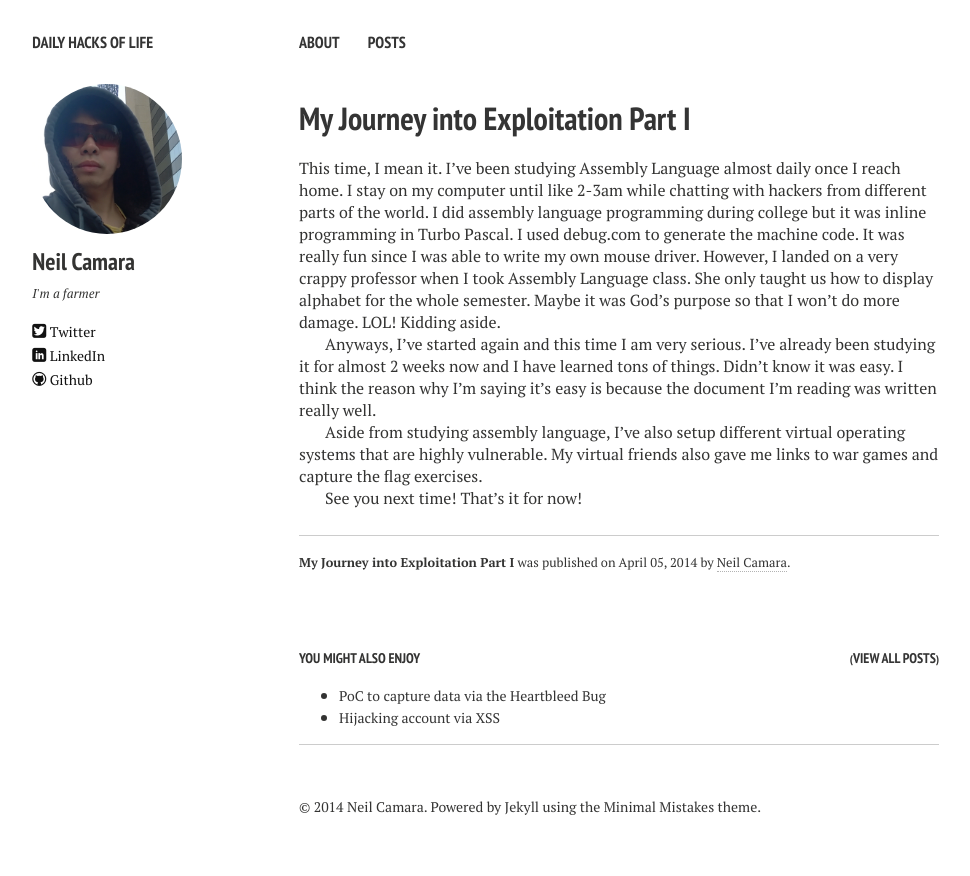
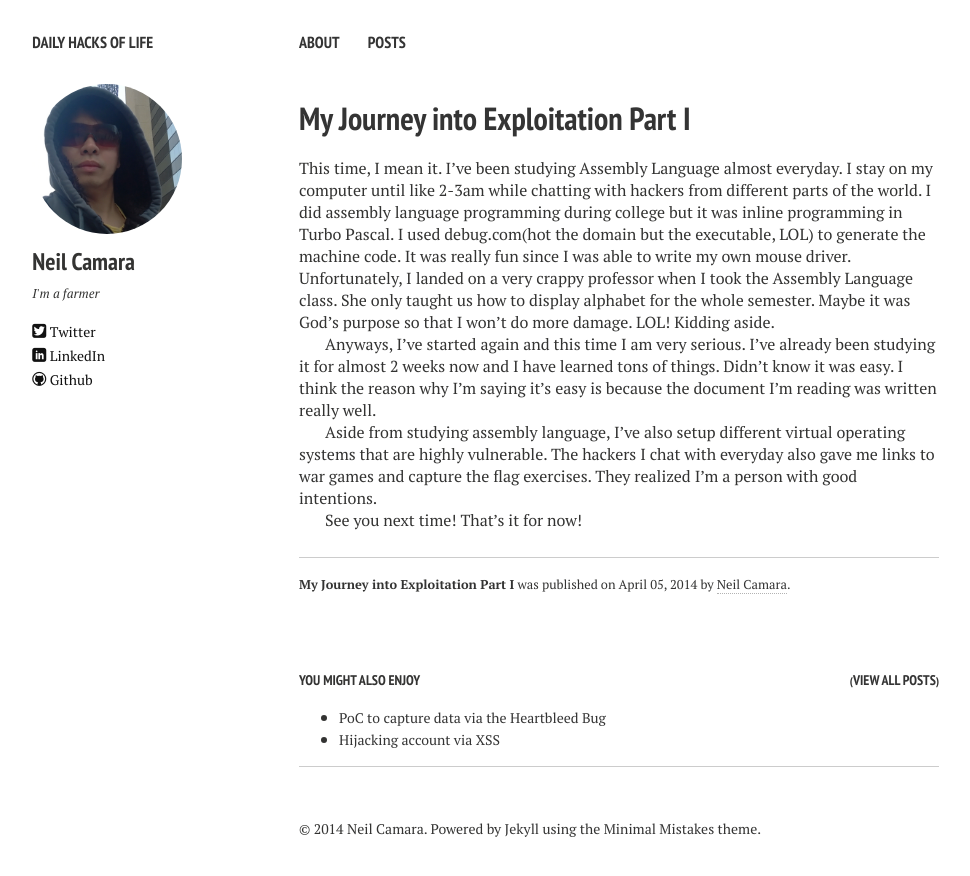
Before and after one commit to c0debreaker/c0debreaker.github.io, a Jekyll site: the page built from _posts/2014-04-05-assembly-language-post.md, in a window 1280 px wide. Shown: the top 876 px of the page, without its empty margins (21-991 px from the left). Built offline with Jekyll 4.4.1, drawn with Linux system fonts in a browser that asks for light colours; nearby versions of some CDN libraries.

Commit message:
Corrected some text

```diff
--- a/_posts/2014-04-05-assembly-language-post.md
+++ b/_posts/2014-04-05-assembly-language-post.md
@@ -5,10 +5,10 @@ description: "My Journey into Exploitation"
 tags: [assembly, hacking, exploitation, reverse engineering]
 comments: true
 ---
-This time, I mean it. I've been studying Assembly Language almost daily once I reach home. I stay on my computer until like 2-3am while chatting with hackers from different parts of the world. I did assembly language programming during college but it was inline programming in Turbo Pascal. I used debug.com to generate the machine code. It was really fun since I was able to write my own mouse driver. However, I landed on a very crappy professor when I took Assembly Language class. She only taught us how to display alphabet for the whole semester. Maybe it was God's purpose so that I won't do more damage. LOL! Kidding aside.
+This time, I mean it. I've been studying Assembly Language almost everyday. I stay on my computer until like 2-3am while chatting with hackers from different parts of the world. I did assembly language programming during college but it was inline programming in Turbo Pascal. I used debug.com(hot the domain but the executable, LOL) to generate the machine code. It was really fun since I was able to write my own mouse driver. Unfortunately, I landed on a very crappy professor when I took the Assembly Language class. She only taught us how to display alphabet for the whole semester. Maybe it was God's purpose so that I won't do more damage. LOL! Kidding aside.
 
 Anyways, I've started again and this time I am very serious. I've already been studying it for almost 2 weeks now and I have learned tons of things. Didn't know it was easy. I think the reason why I'm saying it's easy is because the document I'm reading was written really well.
 
-Aside from studying assembly language, I've also setup different virtual operating systems that are highly vulnerable. My virtual friends also gave me links to war games and capture the flag exercises.
+Aside from studying assembly language, I've also setup different virtual operating systems that are highly vulnerable. The hackers I chat with everyday also gave me links to war games and capture the flag exercises. They realized I'm a person with good intentions.
 
 See you next time! That's it for now!
```
